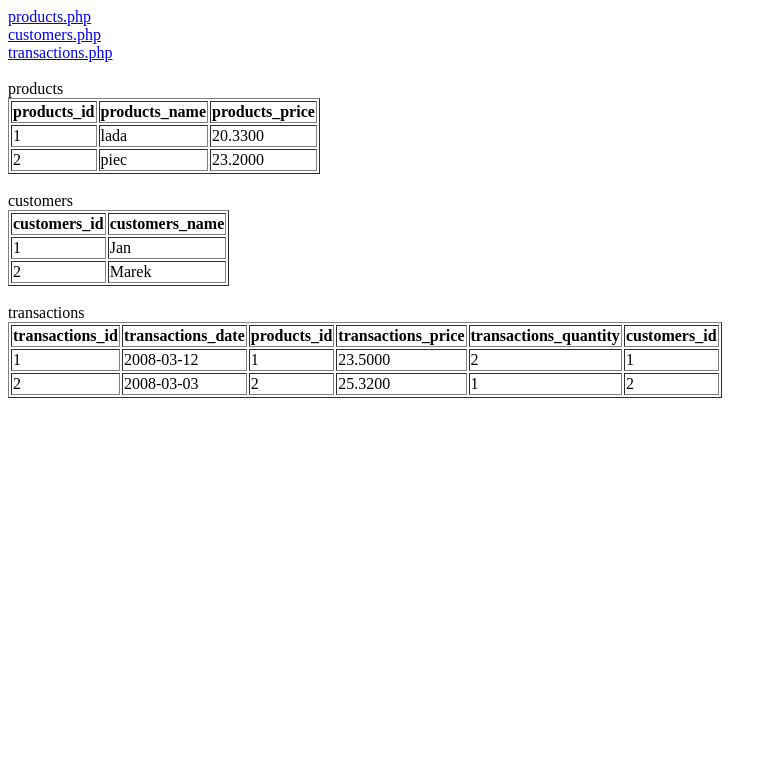
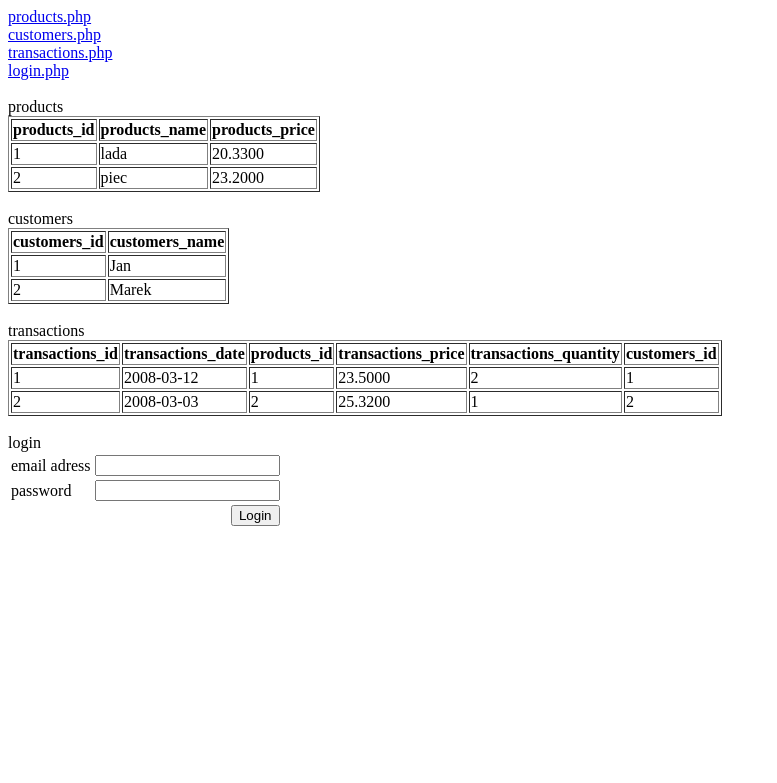
Before and after one commit to rofrol/gplafferoshop, a PHP site: page / in a window 1280 px wide. Shown: the top 783 px of the page, without its empty margins (0-777 px from the left). Run offline with PHP 8.4, Linux system fonts and the light colour scheme; data comes from the database, SQL or seed files in the repository; some libraries are stand-ins or nearby versions.

Commit message:
prosty formularz do zalogowania sie

```diff
--- a/index.php
+++ b/index.php
@@ -1,6 +1,7 @@
 <a href="products.php">products.php</a><br>
 <a href="customers.php">customers.php</a><br>
 <a href="transactions.php">transactions.php</a><br>
+<a href="login.php">login.php</a><br>
 
 <?php
 /* http://pl.php.net/manual/en/function.mysqli-connect.php
@@ -14,6 +15,7 @@ require_once('autoload.php');
 products::display();
 customers::display();
 transactions::display();
+login::display();
 
 database::getConn()->close();
 ?>
--- /dev/null
+++ b/login.php
@@ -0,0 +1,28 @@
+<?php
+
+class login
+{
+/* Display results as associative arrays */
+	public static function display()
+	{
+		echo '
+<br>login<br>
+<form action="login.php" method="post">
+<table>
+<tr><td>email adress</td><td><input type="text" name="email" size="20" maxlength="80" /></td></tr>
+<tr><td>password</td><td><input type="text" name="pass" size="20" maxlength="20" /></td></tr>
+<tr><td colspan="2" style="text-align: right;"><input type="submit" name="submit" value="Login" /></td></tr>
+</table>
+<input type="hidden" name="submitted" value="TRUE" />
+</form>
+';
+	}
+}
+
+if(!class_exists(login_loaded))
+{
+	require_once('database.php');
+	login::display();
+	database::getConn()->close();
+}
+?>
--- /dev/null
+++ b/login_loaded.php
@@ -0,0 +1 @@
+<?php class login_loaded {} ?>
```
